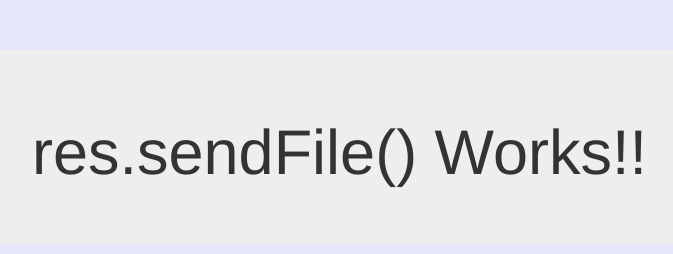
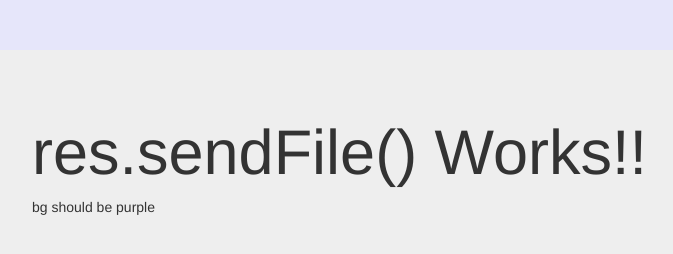
Before and after one commit to lilnate22/crowtest, a website: page index.html in a window 1280 px wide. Shown: the whole page, without its empty margins (98-771 px from the left). Drawn offline with nearby package versions, Linux system fonts and the light colour scheme.

Commit message:
Update index.html

```diff
--- a/index.html
+++ b/index.html
@@ -14,6 +14,7 @@
     <div class="container">
         <div class="jumbotron">
             <h1>res.sendFile() Works!!</h1>
+            bg should be purple
         </div>
     </div>
 
```
